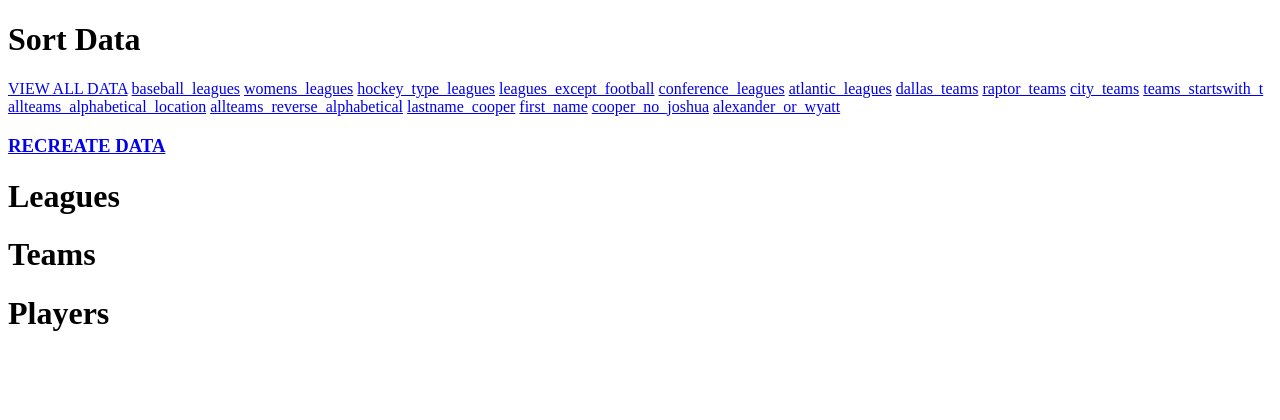
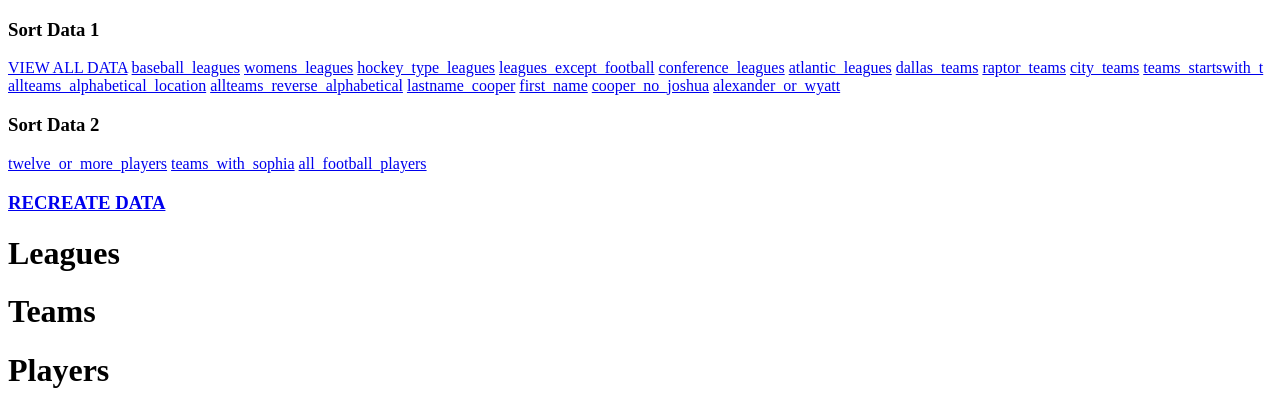
Before and after one commit to AlasdairWallaceMackie/Django, a Django app: page / in a window 1280 px wide. Shown: the top 420 px of the page. Run offline with Django 3.2, Linux system fonts and the light colour scheme; data that the repository does not hold is empty.

Commit message:
Updated for assignment 2

```diff
--- /dev/null
+++ b/sports_orm/leagues/static/script.js
@@ -0,0 +1,14 @@
+$(document).ready(function(){
+
+
+    $('.player').hover(function(){
+        console.log("Player clicked")
+        $(this).children().css( "display", "block" )
+        },
+        function(){
+            $(this).children().css( "display", "none" )
+        }
+    );
+
+
+});
--- /dev/null
+++ b/sports_orm/leagues/static/style.css
@@ -0,0 +1,8 @@
+.player_info{
+    display: none;
+    position: absolute;
+    left: 25%;
+    /* top: 25%; */
+    box-shadow: 0px 0px 5px black;
+    padding: 20px;
+}
--- a/sports_orm/leagues/templates/leagues/index.html
+++ b/sports_orm/leagues/templates/leagues/index.html
@@ -2,9 +2,13 @@
 <html>
 <head>
 	<title>Sports Leagues</title>
+	{% load static %}
+	<link rel="stylesheet" href="{% static 'style.css' %}">
+	<script src="https://ajax.googleapis.com/ajax/libs/jquery/3.5.1/jquery.min.js"></script>
+<script src="{% static 'script.js' %}"></script>
 </head>
 <body>
-		<h1>Sort Data</h1>
+	<h3>Sort Data 1</h3>
 	<a href="/">VIEW ALL DATA</a>
 	<a href="/baseball_leagues">baseball_leagues</a>
 	<a href="/womens_leagues">womens_leagues</a>
@@ -22,6 +26,11 @@
 	<a href="/firstname_joshua">first_name</a>
 	<a href="/cooper_no_joshua">cooper_no_joshua</a>
 	<a href="/alexander_or_wyatt">alexander_or_wyatt</a>
+	<br>
+	<h3>Sort Data 2</h3>
+	<a href="/twelve_or_more_players">twelve_or_more_players</a>
+	<a href="/teams_with_sophia">teams_with_sophia</a>
+	<a href="/all_football_players">all_football_players</a>
 
 	<a href="{% url 'make_data' %}"><h3>RECREATE DATA</h3></a>
 
@@ -29,19 +38,36 @@
 	<h1>Leagues</h1>
 	<ol>
 		{% for league in leagues %}
+		<a href="leagues/{{league.name}}">
 			<li>{{league.name}}</li>
+		</a>
 		{% endfor %}
 	</ol>
 	<h1>Teams</h1>
 	<ol>
 		{% for team in teams %}
+			<a href="teams/{{team.team_name}}">
 				<li>{{team.location}} {{team.team_name}}</li>
+			</a>
 		{% endfor %}
 	</ol>
 	<h1>Players</h1>
 	<ol>
 		{% for player in players %}
-				<li>{{player.first_name}} {{player.last_name}}</li>
+			<li class="player">
+				{{player.first_name}} {{player.last_name}}
+
+				<div class="player_info">
+					<h3>{{player.first_name}} {{player.last_name}}</h3>
+					<p>Current team: {{player.curr_team.location}} {{player.curr_team.team_name}}</p>
+					<p>All teams:</p>
+					<ul>
+						{% for team in player.all_teams.all %}
+							<li>{{team.location}} {{team.team_name}}</li>
+						{% endfor %}
+					</ul>
+				</div>
+			</li>
 		{% endfor %}
 	</ol>
 </body>
--- a/sports_orm/leagues/urls.py
+++ b/sports_orm/leagues/urls.py
@@ -4,6 +4,8 @@ from . import views
 urlpatterns = [
 	path('', views.index, name="index"),
 	path('initialize', views.make_data, name="make_data"),
+	path('teams/<str:team_name>', views.team_info),
+	path('leagues/<str:league_name>', views.league_info),
 	path('baseball_leagues', views.baseball_leagues),
 	path('womens_leagues', views.womens_leagues),
 	path('hockey_type_leagues', views.hockey_type_leagues),
@@ -20,4 +22,7 @@ urlpatterns = [
 	path('firstname_joshua', views.firstname_joshua),
 	path('cooper_no_joshua', views.cooper_no_joshua),
 	path('alexander_or_wyatt', views.alexander_or_wyatt),
+	path('twelve_or_more_players', views.twelve_or_more_players),
+	path('teams_with_sophia', views.teams_with_sophia),
+	path('all_football_players', views.all_football_players),
 ]
--- a/sports_orm/leagues/views.py
+++ b/sports_orm/leagues/views.py
@@ -1,6 +1,9 @@
+from django.db.models.query import QuerySet
 from django.db.models.query_utils import Q
 from django.shortcuts import render, redirect
 from .models import League, Team, Player
+from django.db.models import Count
+from itertools import chain
 
 from . import team_maker
 
@@ -18,6 +21,18 @@ def make_data(request):
 	team_maker.gen_players(200)
 
 	return redirect("index")
+
+def team_info(request, team_name):
+	context = {
+		'team': Team.objects.get(team_name = team_name)
+	}
+	return render(request, 'leagues/team_info.html', context)
+
+def league_info(request, league_name):
+	context = {
+		'league': League.objects.get(name = league_name)
+	}
+	return render(request, 'leagues/league_info.html', context)
 
 def baseball_leagues(request):
 	context = {
@@ -114,3 +129,24 @@ def alexander_or_wyatt(request):
 		'players': Player.objects.filter( Q(first_name="Alexander") | Q(first_name="Wyatt"))
 	}
 	return render(request, "leagues/index.html", context)
+
+def twelve_or_more_players(request):
+	all_teams = Team.objects.annotate( number_of_players = Count('all_players') )
+	all_teams = all_teams.filter( number_of_players__gt = 12 )
+	context = {
+		'teams': all_teams,
+	}
+	return render(request, 'leagues/index.html', context)
+
+def teams_with_sophia(request):
+	context = {
+		'teams': Team.objects.filter( curr_players__first_name__contains="Sophia")
+	}
+
+	return render(request, 'leagues/index.html', context)
+
+def all_football_players(request):
+	context = {
+		'players': Player.objects.filter( curr_team__league__sport="Football" )
+	}
+	return render(request, 'leagues/index.html', context)
```
Also changed, not shown: sports_orm/leagues/templates/leagues/league_info.html (added, +41 -0 lines), sports_orm/leagues/templates/leagues/team_info.html (added, +36 -0 lines). Lines whose indentation alone changed are shown as unchanged.
